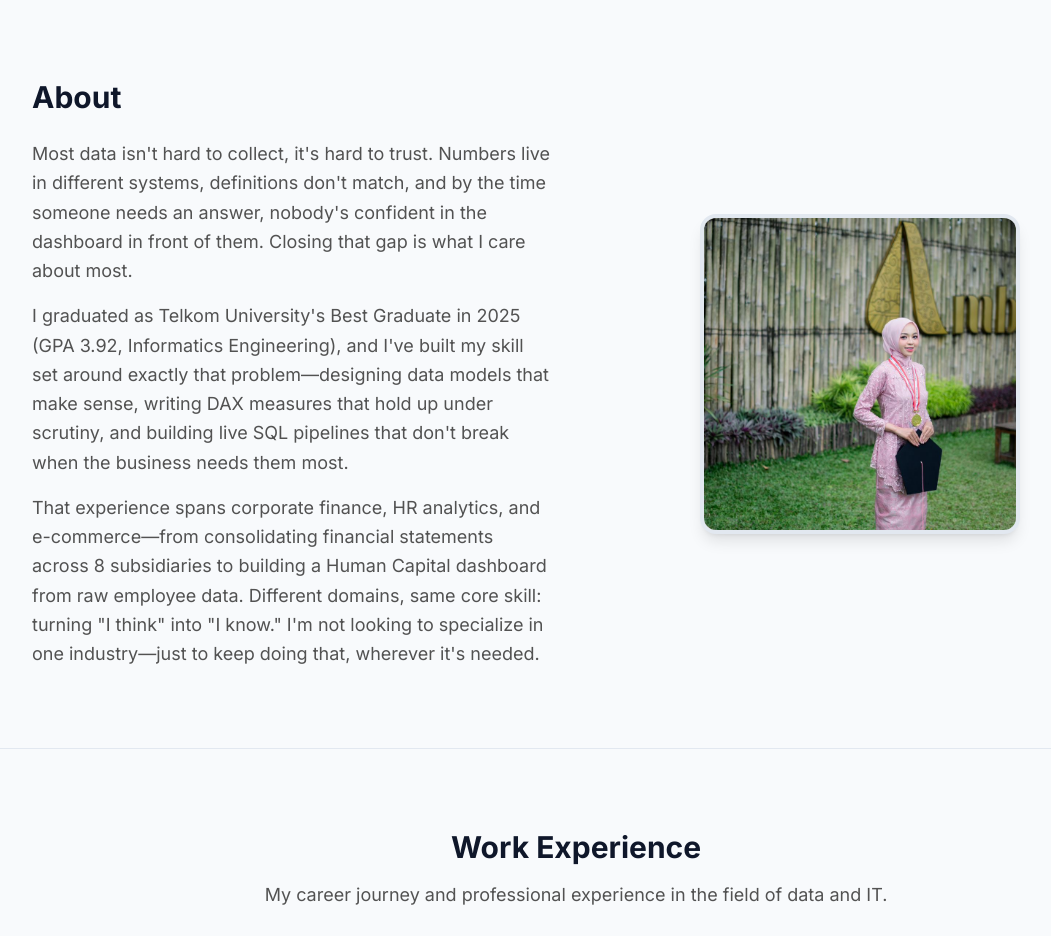
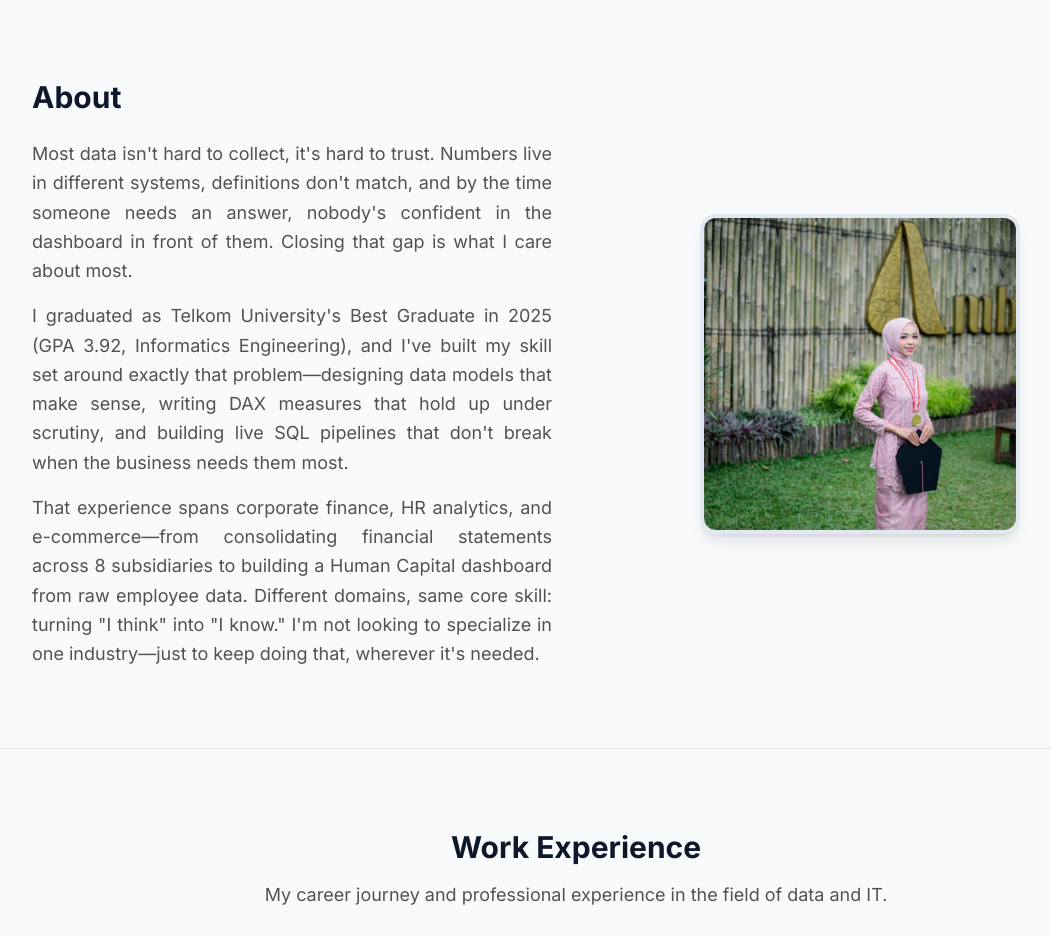
Before and after one commit to trianaumimarifah/Website-Portfolio, a Next.js app: page / in a window 1280 px wide. Shown: the part 840-1776 px from the top of the page, without its empty margins (64-1115 px from the left). Built offline with nearby package versions, Linux system fonts and the light colour scheme.

Commit message:
UI tweak: justify text in about section

```diff
--- a/components/AboutSection.tsx
+++ b/components/AboutSection.tsx
@@ -10,7 +10,7 @@ export default function AboutSection() {
               <h2 className="text-3xl font-bold text-foreground mb-6">About</h2>
             </div>
             <div data-aos="fade-right" data-aos-delay="200">
-              <div className="space-y-4 text-neutral-600 dark:text-neutral-400 text-lg leading-relaxed">
+              <div className="space-y-4 text-neutral-600 dark:text-neutral-400 text-lg leading-relaxed text-justify">
                 <p>
                   Most data isn&apos;t hard to collect, it&apos;s hard to trust. Numbers live in different systems, definitions don&apos;t match, and by the time someone needs an answer, nobody&apos;s confident in the dashboard in front of them. Closing that gap is what I care about most.
                 </p>
```
